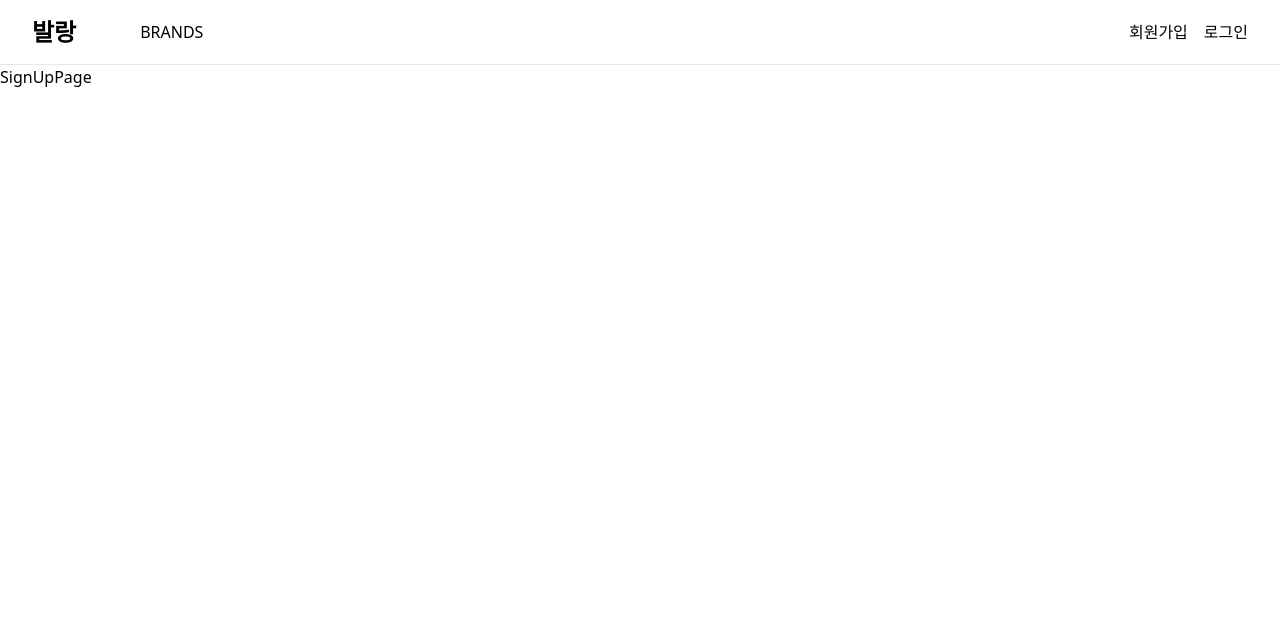
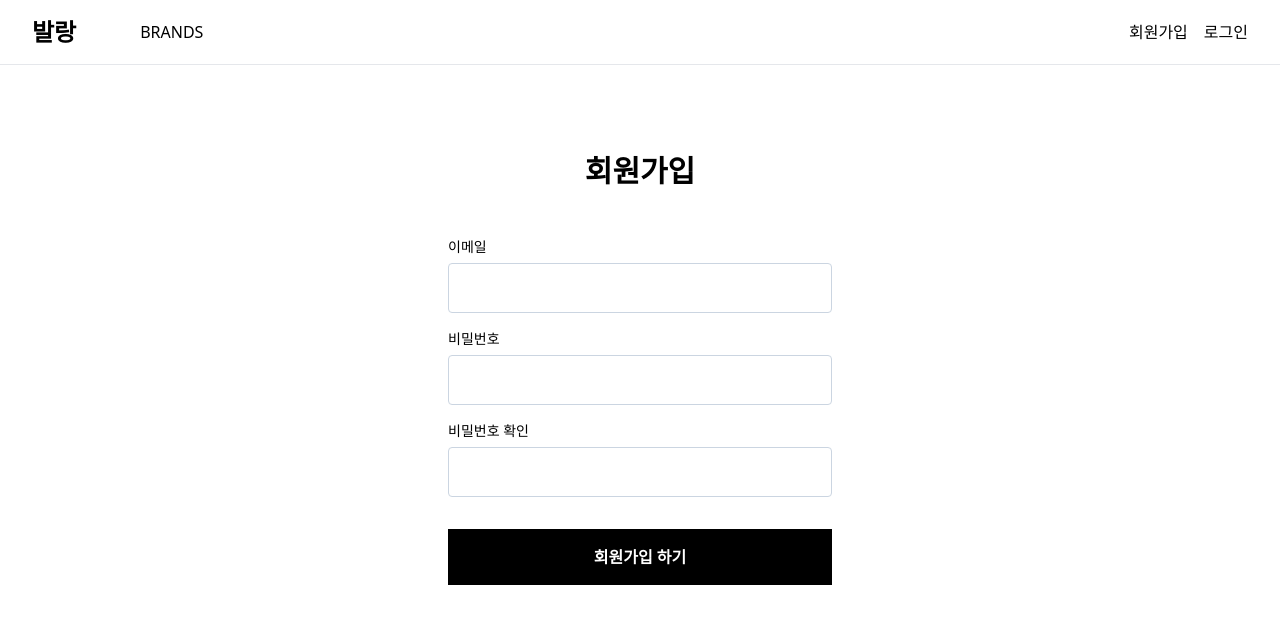
Before and after one commit to joeunjin1369/ballang, a Next.js app: page /sign-up in a window 1280 px wide. Shown: the top 624 px of the page. Built offline with nearby package versions, Linux system fonts and the light colour scheme.

Commit message:
signUpPage, LogInModal add

```diff
--- a/app/(providers)/(root)/_components/Header/Header.tsx
+++ b/app/(providers)/(root)/_components/Header/Header.tsx
@@ -1,7 +1,11 @@
 import Link from "next/link";
 import React from "react";
 
-function Header() {
+interface HeaderProps {
+  handleClickLogIn: () => void;
+}
+
+function Header({ handleClickLogIn }: HeaderProps) {
   return (
     <header className="border-b py-4 px-8 flex items-center min-w-full justify-between">
       <div className="flex gap-x-16 items-center">
@@ -17,7 +21,9 @@ function Header() {
           <Link href={"/sign-up"}>회원가입</Link>
         </li>
         <li>
-          <Link href={""}>로그인</Link>
+          <p onClick={handleClickLogIn} className="cursor-pointer">
+            로그인
+          </p>
         </li>
       </ul>
     </header>
--- /dev/null
+++ b/app/(providers)/(root)/_components/LogInModal/LogInModal.tsx
@@ -0,0 +1,48 @@
+import React from "react";
+
+interface HeaderProps {
+  handleClickLogIn: () => void;
+}
+
+function LogInModal({ handleClickLogIn }: HeaderProps) {
+  const handleClickBackground = (e: React.MouseEvent<HTMLDivElement>) => {
+    if (e.currentTarget === e.target) handleClickLogIn();
+  };
+  return (
+    <div
+      onClick={handleClickBackground}
+      className="bg-black/50 flex items-center justify-center fixed top-0 left-0 right-0 bottom-0 z-20"
+    >
+      <div className="bg-white rounded-md w-full max-w-[400px] px-5 py-8">
+        <h2 className="font-bold text-3xl text-center my-12">로그인</h2>
+        <section className="flex flex-col items-center gap-y-4 max-w-sm mx-auto w-full">
+          <div className="grid gap-y-1.5 w-full">
+            <label className="text-sm" htmlFor="email">
+              이메일
+            </label>
+            <input
+              id="email"
+              type="password"
+              className="block border w-full px-6 py-3 rounded focus:border-black outline-none transition border-slate-300"
+            />
+          </div>
+          <div className="grid gap-y-1.5 w-full">
+            <label className="text-sm" htmlFor="password">
+              비밀번호
+            </label>
+            <input
+              id="password"
+              type="password"
+              className="block border w-full px-6 py-3 rounded focus:border-black outline-none transition border-slate-300"
+            />
+          </div>
+          <button className="mt-4 bg-black py-4 text-white font-bold hover:-translate-y-1 transition w-full">
+            회원가입 하기
+          </button>
+        </section>
+      </div>
+    </div>
+  );
+}
+
+export default LogInModal;
--- a/app/(providers)/(root)/layout.tsx
+++ b/app/(providers)/(root)/layout.tsx
@@ -1,11 +1,21 @@
-import React, { PropsWithChildren } from "react";
+"use client";
+
+import React, { PropsWithChildren, useState } from "react";
 import Header from "./_components/Header/Header";
+import LogInModal from "./_components/LogInModal/LogInModal";
 
 function RootLayout({ children }: PropsWithChildren) {
+  const [isModalOpen, setModalOpen] = useState(false);
+
+  const toggleModal = () => {
+    setModalOpen(!isModalOpen);
+  };
+
   return (
     <>
-      <Header />
+      <Header handleClickLogIn={toggleModal} />
       <main>{children}</main>
+      {isModalOpen && <LogInModal handleClickLogIn={toggleModal} />}
     </>
   );
 }
--- a/app/(providers)/(root)/sign-up/page.tsx
+++ b/app/(providers)/(root)/sign-up/page.tsx
@@ -1,9 +1,44 @@
-import React from 'react'
+import React from "react";
 
 function SignUpPage() {
   return (
-    <div>SignUpPage</div>
-  )
+    <main className="px-8 py-10 mx-auto max-w-screen-lg flex flex-col w-full items-stretch">
+      <h2 className="font-bold text-3xl text-center my-12">회원가입</h2>
+      <section className="flex flex-col items-center gap-y-4 max-w-sm mx-auto w-full">
+        <div className="grid gap-y-1.5 w-full">
+          <label className="text-sm" htmlFor="email">
+            이메일
+          </label>
+          <input
+            id="email"
+            type="text"
+            className="block border w-full px-6 py-3 rounded focus:border-black outline-none transition border-slate-300"
+          />
+        </div>
+        <div className="grid gap-y-1.5 w-full">
+          <label className="text-sm" htmlFor="password">
+            비밀번호
+          </label>
+          <input
+            id="password"
+            type="password"
+            className="block border w-full px-6 py-3 rounded focus:border-black outline-none transition border-slate-300"
+          />
+        </div>
+        <div className="grid gap-y-1.5 w-full">
+          <label className="text-sm" htmlFor="password-re">
+            비밀번호 확인
+          </label>
+          <input
+            id="password-re"
+            type="password"
+            className="block border w-full px-6 py-3 rounded focus:border-black outline-none transition border-slate-300"
+          />
+        </div>
+        <button className="mt-4 bg-black py-4 text-white font-bold hover:-translate-y-1 transition w-full">회원가입 하기</button>
+      </section>
+    </main>
+  );
 }
 
-export default SignUpPage
+export default SignUpPage;
```
